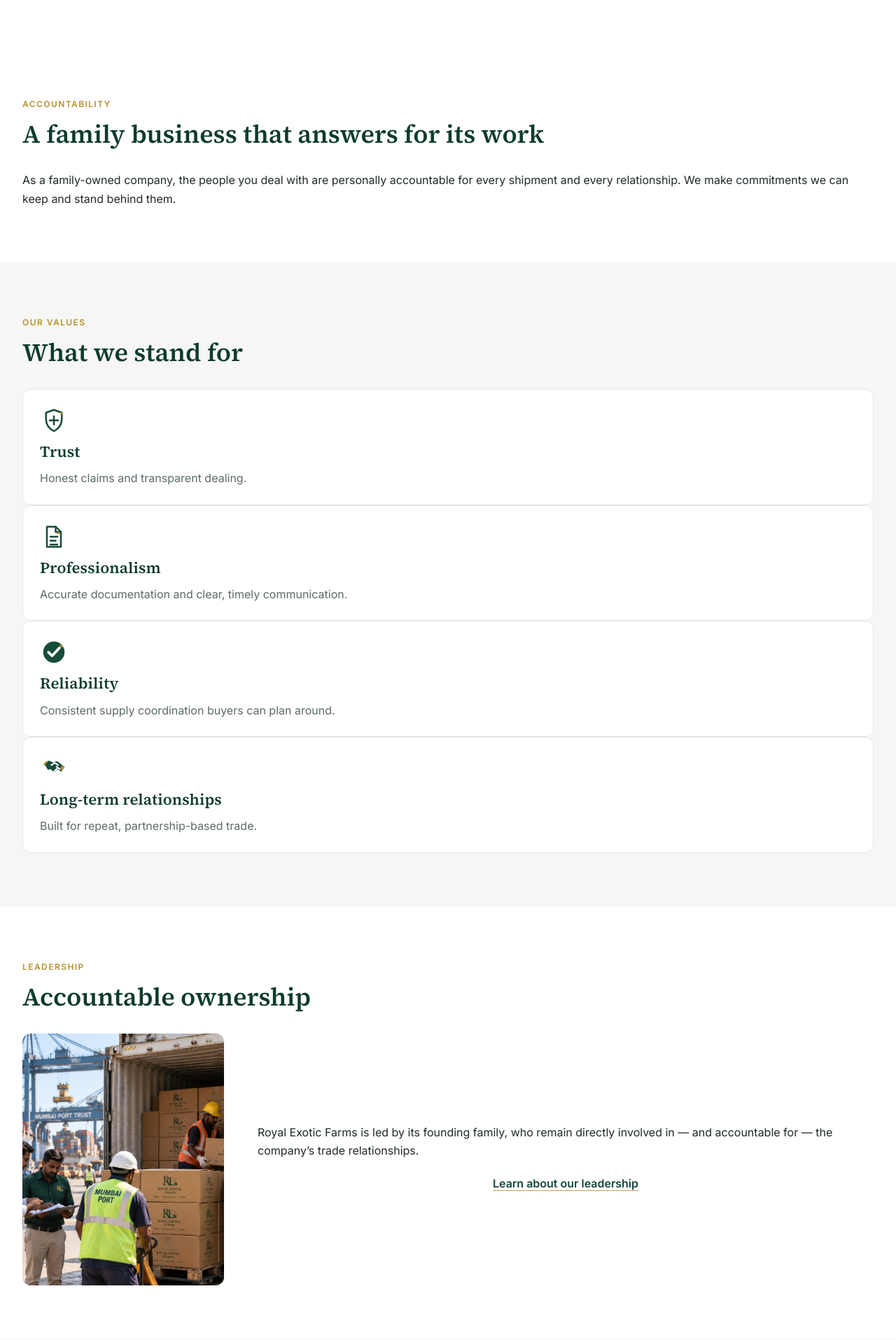
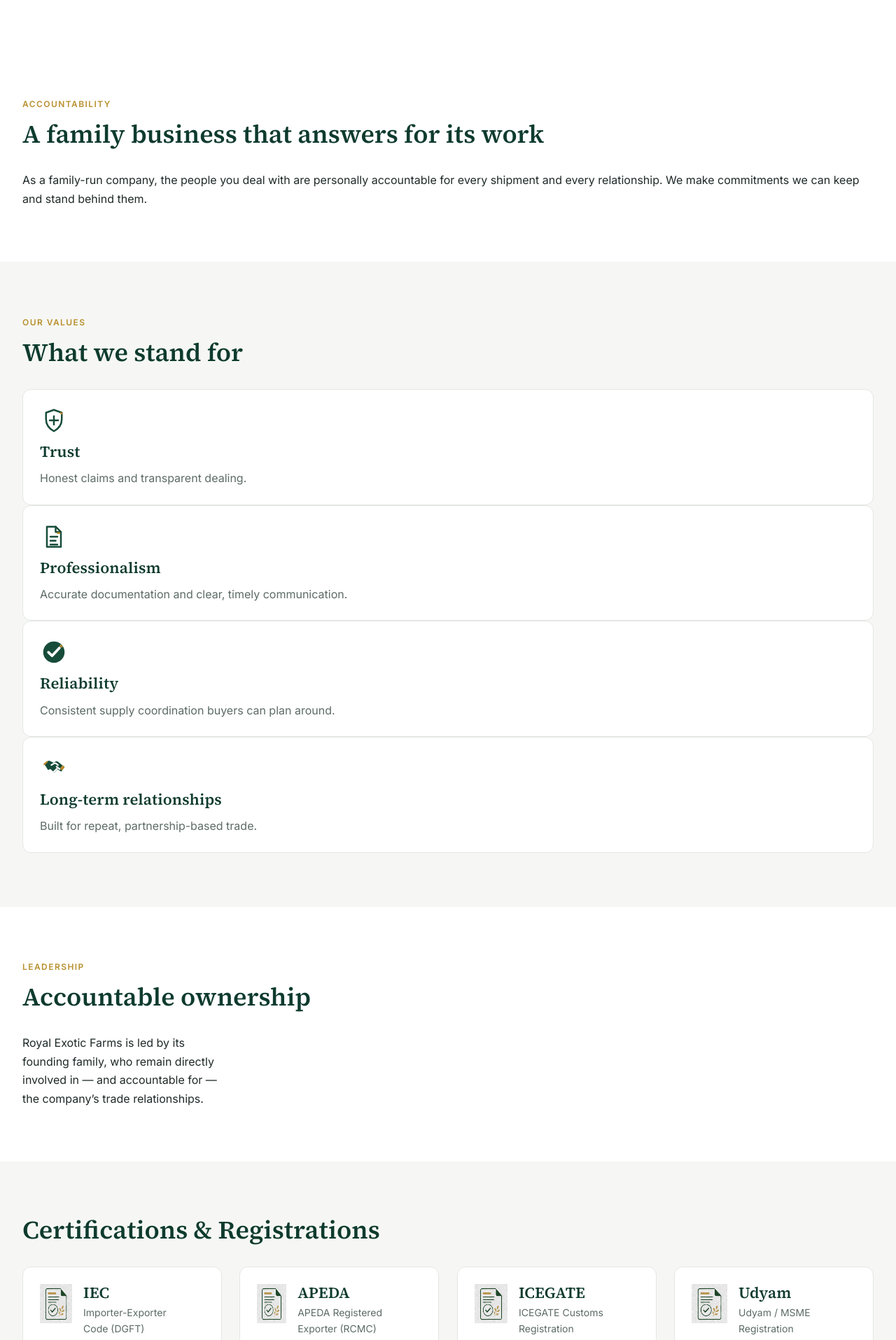
Before and after one commit to ITwArRiOr001/RoyalExotic-Farms, a Flask app: page /en/about in a window 1280 px wide. Shown: the part 1566-3481 px from the top of the page at 70% size. Run offline with Flask 3, Linux system fonts and the light colour scheme; some libraries are stand-ins or nearby versions.

Commit message:
Revise accountability text and clean up founder section
Updated text for accountability description and removed an image section along with a redundant link to leadership.

```diff
--- a/templates/pages/about.html
+++ b/templates/pages/about.html
@@ -104,7 +104,7 @@
       heading_level='h2',
       heading_id='about-accountability-title') }}
   <div class="about-accountability__body">
-    <p>{{ _("As a family-owned company, the people you deal with are personally accountable for every shipment and every relationship. We make commitments we can keep and stand behind them.") }}</p>
+    <p>{{ _("As a family-run company, the people you deal with are personally accountable for every shipment and every relationship. We make commitments we can keep and stand behind them.") }}</p>
   </div>
 </section>
 
@@ -130,16 +130,14 @@
       heading=_("Accountable ownership"),
       heading_level='h2',
       heading_id='about-founder-title') }}
-  <div class="about-founder__inner">
-    <div class="about-founder__portrait">
-  <img class="about-founder__img"
-       src="{{ url_for('static', filename='img/about/accountability-export.jpg') }}"
-       alt="{{ _('Export shipment coordination at a port') }}"
-       width="480" height="640" loading="lazy" decoding="async">
-</div>
+  {# [P0] Removed: (1) an AI port scene showing REF-branded cartons and a staff
+     member in an REF shirt at "Mumbai Port Trust" — implied owned port
+     operations and staff; (2) "Learn about our leadership", which linked to
+     /founder, which redirects back to this same section (a loop).
+     A real photograph/name can be added later (OWNER DECISION). #}
+  <div class="about-founder__inner about-founder__inner--text">
     <div class="about-founder__text">
       <p>{{ _("Royal Exotic Farms is led by its founding family, who remain directly involved in — and accountable for — the company’s trade relationships.") }}</p>
-      {{ button(_("Learn about our leadership"), endpoint='main.founder', variant='tertiary') }}
     </div>
   </div>
 </section>
```
